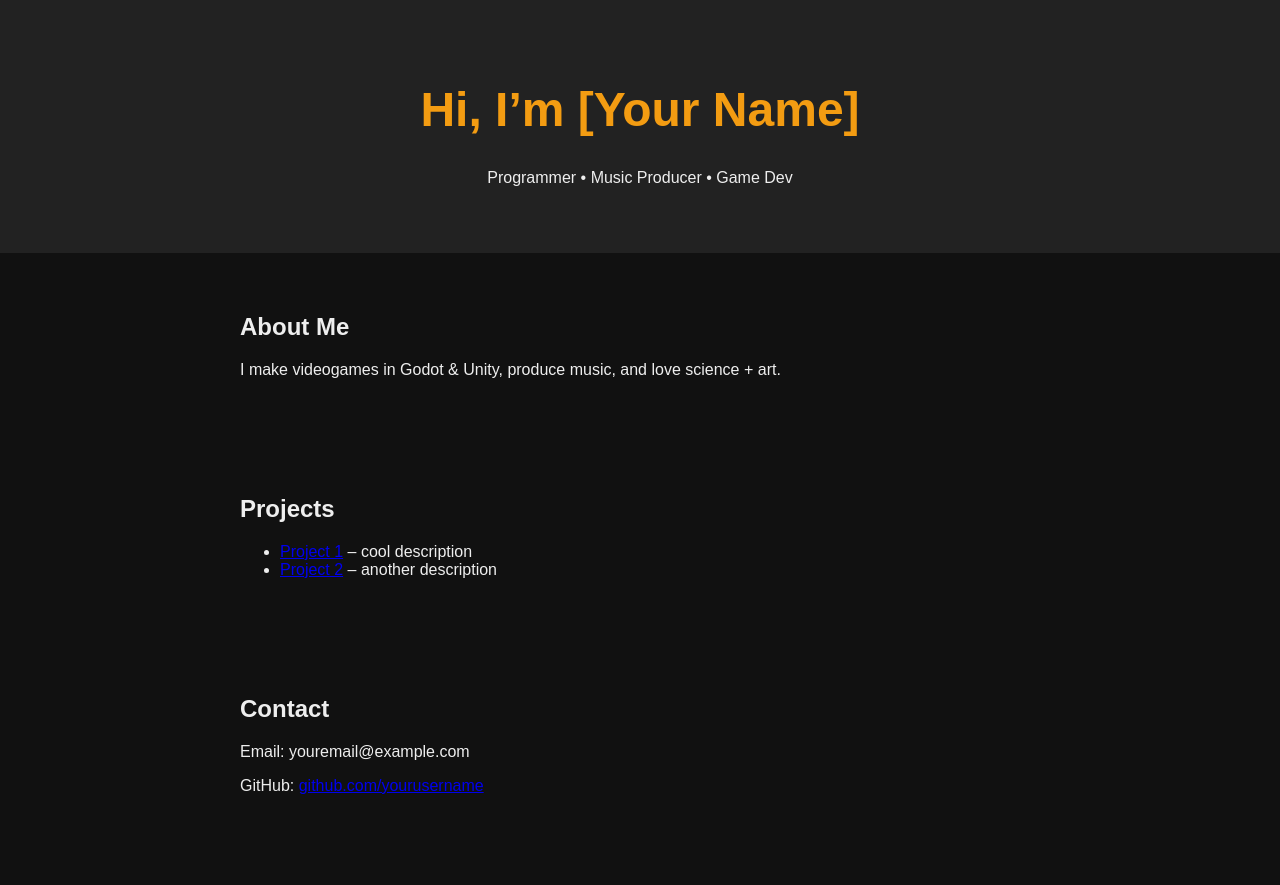
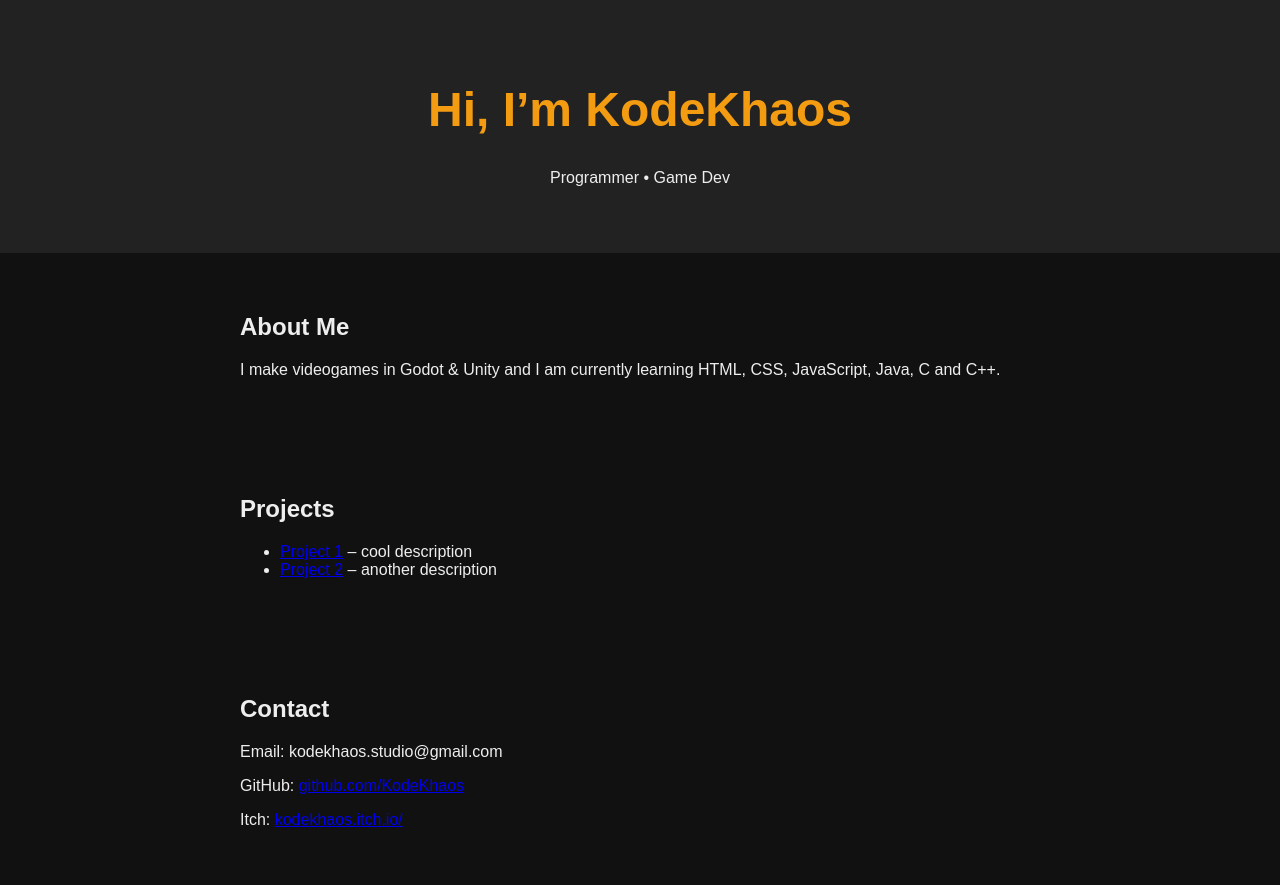
Before and after one commit to KodeKhaos/kodekhaos.github.io, a plain HTML site: page index.html in a window 1280 px wide. Before the commit the page ends 851 px from the top, so only its background shows below. Drawn offline with Linux system fonts and the light colour scheme.

Commit message:
Add files via upload

```diff
--- a/index.html
+++ b/index.html
@@ -8,13 +8,13 @@
 </head>
 <body>
 	<header>
-		<h1>Hi, I’m [Your Name]</h1>
-		<p>Programmer • Music Producer • Game Dev</p>
+		<h1>Hi, I’m KodeKhaos</h1>
+		<p>Programmer • Game Dev</p>
 	</header>
 
 	<section id="about">
 		<h2>About Me</h2>
-		<p>I make videogames in Godot & Unity, produce music, and love science + art.</p>
+		<p>I make videogames in Godot & Unity and I am currently learning HTML, CSS, JavaScript, Java, C and C++.</p>
 	</section>
 
 	<section id="projects">
@@ -27,8 +27,9 @@
 
 	<section id="contact">
 		<h2>Contact</h2>
-		<p>Email: youremail@example.com</p>
-		<p>GitHub: <a href="https://github.com/yourusername">github.com/yourusername</a></p>
+		<p>Email: kodekhaos.studio@gmail.com</p>
+		<p>GitHub: <a href="https://github.com/KodeKhaos">github.com/KodeKhaos</a></p>
+		<p>Itch: <a href="https://kodekhaos.itch.io/">kodekhaos.itch.io/</a></p>
 	</section>
 </body>
 </html>
```
